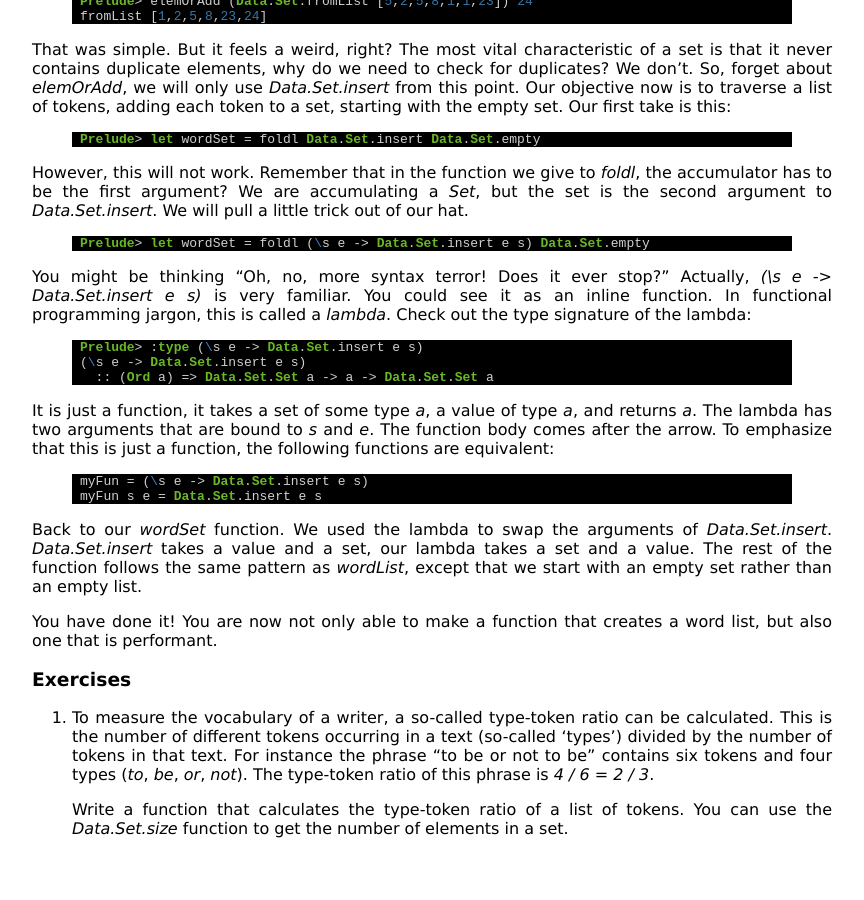
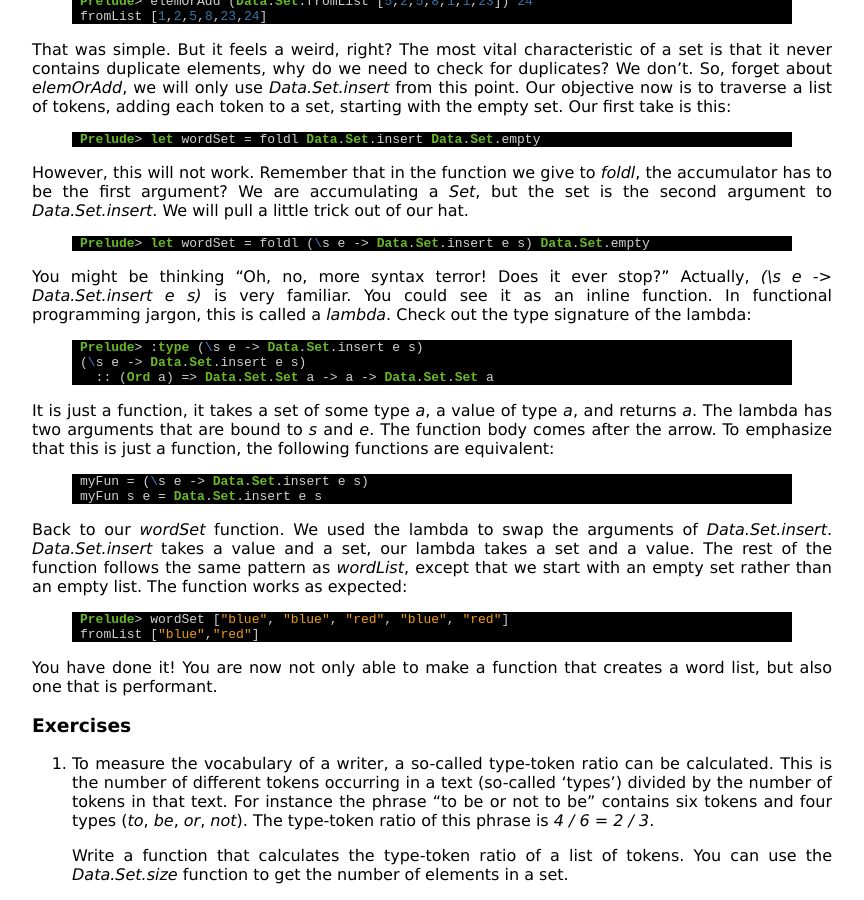
Before and after one commit to cskau/nlpwp, a Jekyll site: the page built from words.md, in a window 1280 px wide and 900 px high, scrolled down 12570 px. Shown: the whole window, without its empty margins (208-1072 px from the left). Built offline with Jekyll 4.4.1, drawn with Linux system fonts in a browser that asks for light colours; before the commit the page ends 13424 px from its top, so only the background shows below that.

Commit message:
Add an example of using wordSet.

```diff
--- a/words.md
+++ b/words.md
@@ -988,7 +988,13 @@ myFun s e = Data.Set.insert e s
 Back to our *wordSet* function. We used the lambda to swap the arguments of
 *Data.Set.insert*. *Data.Set.insert* takes a value and a set, our lambda takes
 a set and a value. The rest of the function follows the same pattern as *wordList*,
-except that we start with an empty set rather than an empty list.
+except that we start with an empty set rather than an empty list. The function
+works as expected:
+
+{% highlight haskell %}
+Prelude> wordSet ["blue", "blue", "red", "blue", "red"]
+fromList ["blue","red"]
+{% endhighlight %}
 
 You have done it! You are now not only able to make a function that creates a word
 list, but also one that is performant.
```
